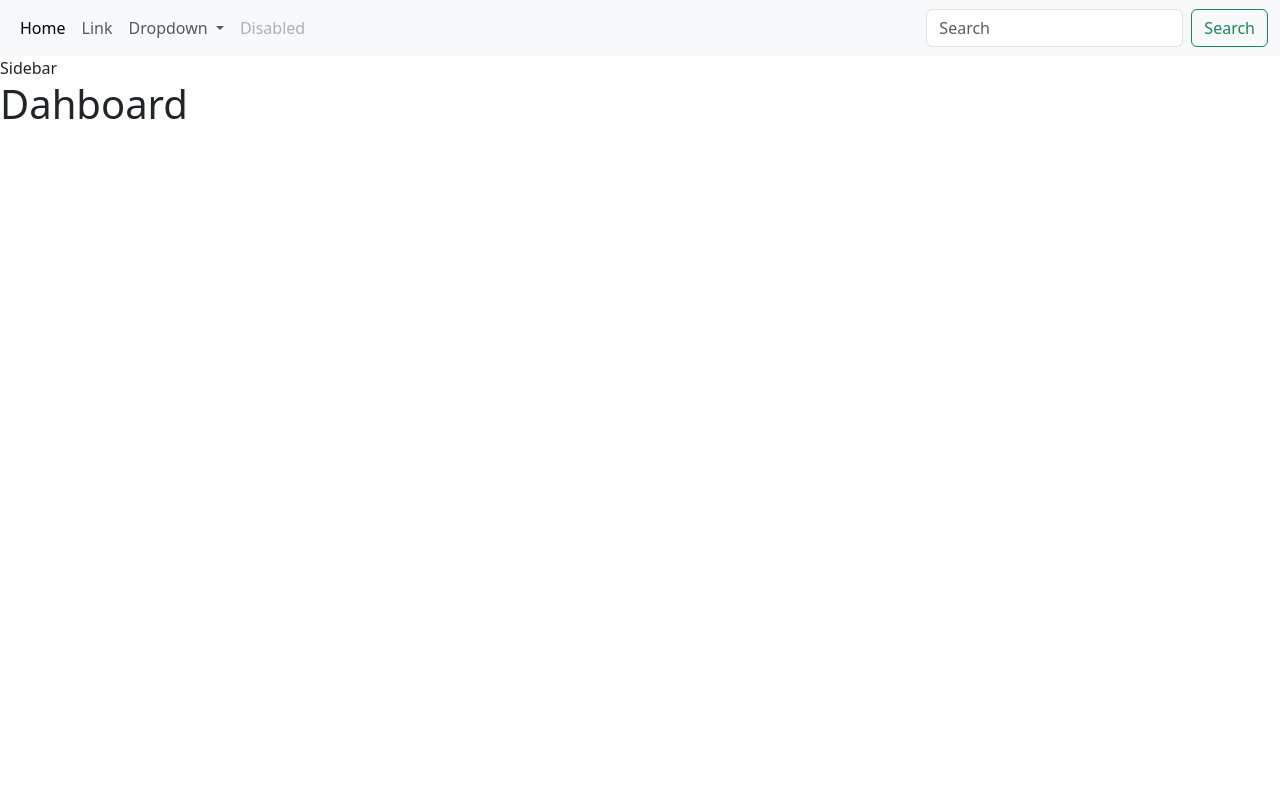
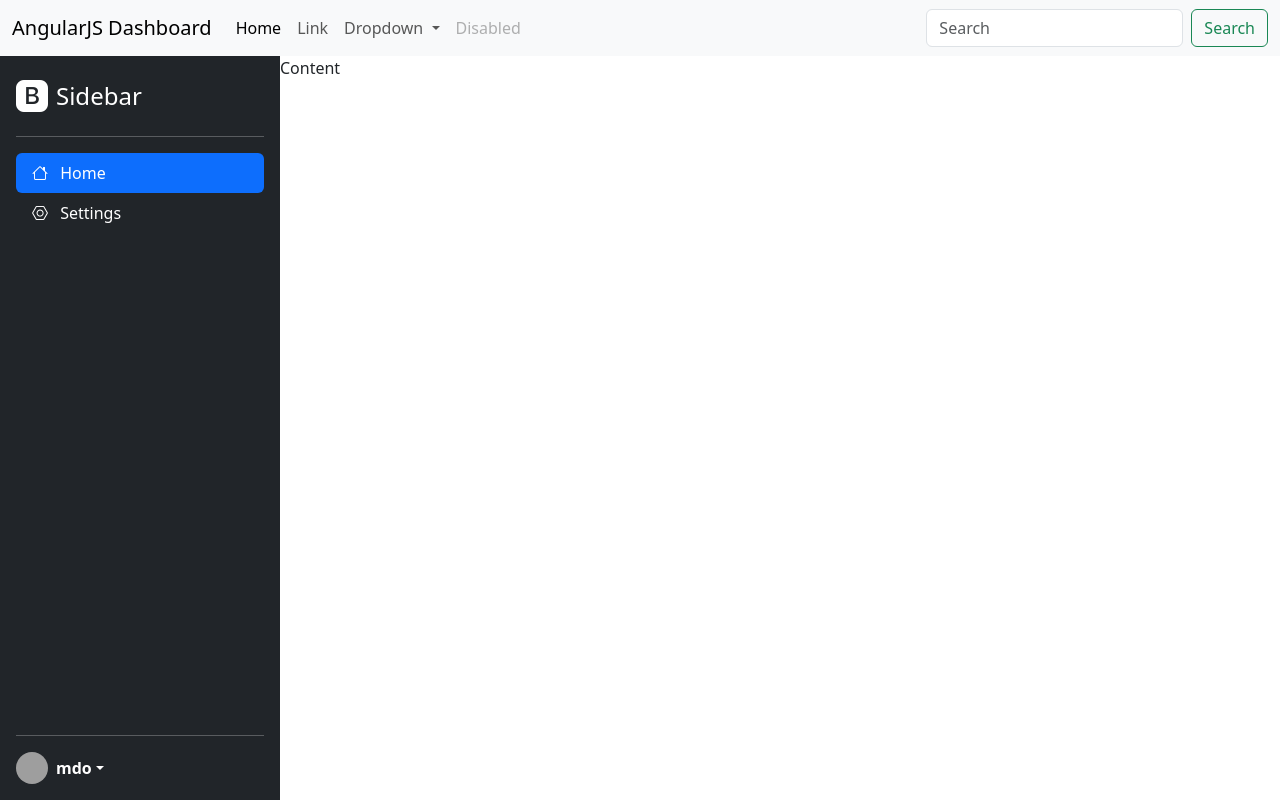
Before and after one commit to indratanaya/angularjs-dashboard, a website: page src/index.html at #!/dashboard in a window 1280 px wide. Drawn offline with nearby package versions, Linux system fonts and the light colour scheme; some packages are replaced by stand-ins of ours; grey boxes are pictures that could not be loaded.

Commit message:
Construct dashboard layout

```diff
--- a/src/modules/layout/navbar/navbar.template.html
+++ b/src/modules/layout/navbar/navbar.template.html
@@ -1,5 +1,6 @@
 <nav class="navbar navbar-expand-lg bg-body-tertiary">
   <div class="container-fluid">
+    <a class="navbar-brand" href="#">AngularJS Dashboard</a>
     <button
       class="navbar-toggler"
       type="button"
--- a/src/modules/layout/sidebar/sidebar.template.html
+++ b/src/modules/layout/sidebar/sidebar.template.html
@@ -1 +1,53 @@
-Sidebar
+<div class="d-flex flex-column flex-shrink-0 p-3 text-white bg-dark h-100">
+  <a
+    href="/"
+    class="d-flex align-items-center mb-3 mb-md-0 me-md-auto text-white text-decoration-none"
+  >
+    <i class="bi bi-bootstrap-fill fs-2 me-2"></i>
+    <span class="fs-4">Sidebar</span>
+  </a>
+  <hr />
+  <ul class="nav nav-pills flex-column mb-auto">
+    <li class="nav-item">
+      <a href="#" class="nav-link active" aria-current="page">
+        <i class="bi bi-house me-2"></i>
+        Home
+      </a>
+    </li>
+    <li>
+      <a href="#" class="nav-link text-white">
+        <i class="bi bi-nut me-2"></i>
+        Settings
+      </a>
+    </li>
+  </ul>
+  <hr />
+  <div class="dropdown">
+    <a
+      href="#"
+      class="d-flex align-items-center text-white text-decoration-none dropdown-toggle"
+      id="dropdownUser1"
+      data-bs-toggle="dropdown"
+      aria-expanded="false"
+    >
+      <img
+        src="https://github.com/mdo.png"
+        alt="User Avatar"
+        width="32"
+        height="32"
+        class="rounded-circle me-2"
+      />
+      <strong>mdo</strong>
+    </a>
+    <ul
+      class="dropdown-menu dropdown-menu-dark text-small shadow"
+      aria-labelledby="dropdownUser1"
+    >
+      <li><a class="dropdown-item" href="#">New project...</a></li>
+      <li><a class="dropdown-item" href="#">Settings</a></li>
+      <li><a class="dropdown-item" href="#">Profile</a></li>
+      <li><hr class="dropdown-divider" /></li>
+      <li><a class="dropdown-item" href="#">Sign out</a></li>
+    </ul>
+  </div>
+</div>
--- a/src/pages/dashboard.page.html
+++ b/src/pages/dashboard.page.html
@@ -1,5 +1,8 @@
-<navbar></navbar>
+<div class="d-flex flex-column vh-100">
+  <navbar></navbar>
 
-<sidebar></sidebar>
-
-<h1>Dahboard</h1>
+  <div class="flex-grow-1 d-flex">
+    <sidebar style="width: 280px"></sidebar>
+    <div class="flex-grow-1">Content</div>
+  </div>
+</div>
```
Also changed, not shown: src/pages/login.page.html (+1 -4 lines).
